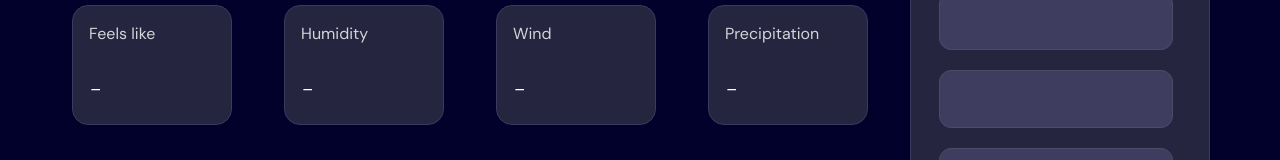
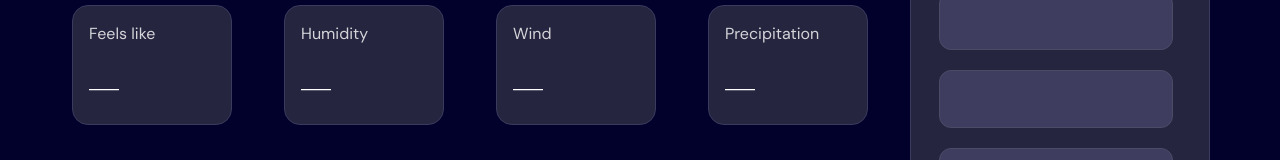
Before and after one commit to 0liver4/WeatherNow, a React app in the folder frontend/: page / in a window 1280 px wide. Shown: the part 636-796 px from the top of the page. Built offline with nearby package versions, Linux system fonts and the light colour scheme; the HTML template or start-up script is replaced by a standard one.

Commit message:
little final changes

```diff
--- a/frontend/src/components/HourlyForecast.jsx
+++ b/frontend/src/components/HourlyForecast.jsx
@@ -27,7 +27,7 @@ function HourlyForecast({ hours, hourlyTemp, weatherCode, hourlyTime }) {
 
     const displayedRows = useMemo(() => {
         if (!hours || filteredIndexes.length === 0) {
-            return Array.from({ length: 8 }).map((_, index) => ({ key: index }));
+            return Array.from({ length: 7 }).map((_, index) => ({ key: index }));
         }
 
         return filteredIndexes.map((index) => ({
--- a/frontend/src/components/LittleInfoCard.jsx
+++ b/frontend/src/components/LittleInfoCard.jsx
@@ -24,7 +24,7 @@ function LittleInfoCard({
 
                 {/* INFO: if info is empty show a placeholder */}
                 <div className='font-extralight text-3xl mt-6'>
-                    {!info ? "-" : info}
+                    {!info ? "—" : info}
                 </div>
 
             </div>
```
Also changed, not shown: frontend/src/components/Body.jsx (+7 -7 lines).
